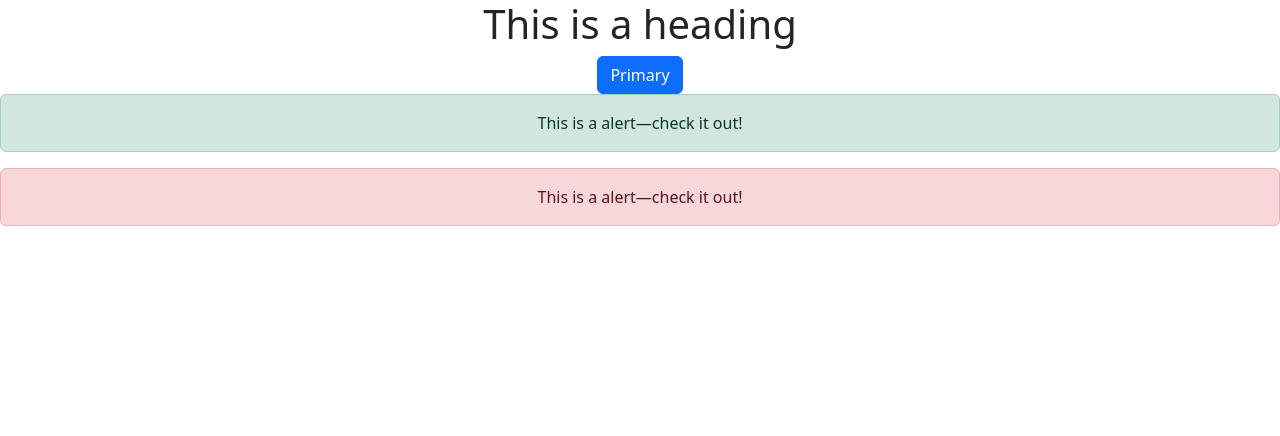
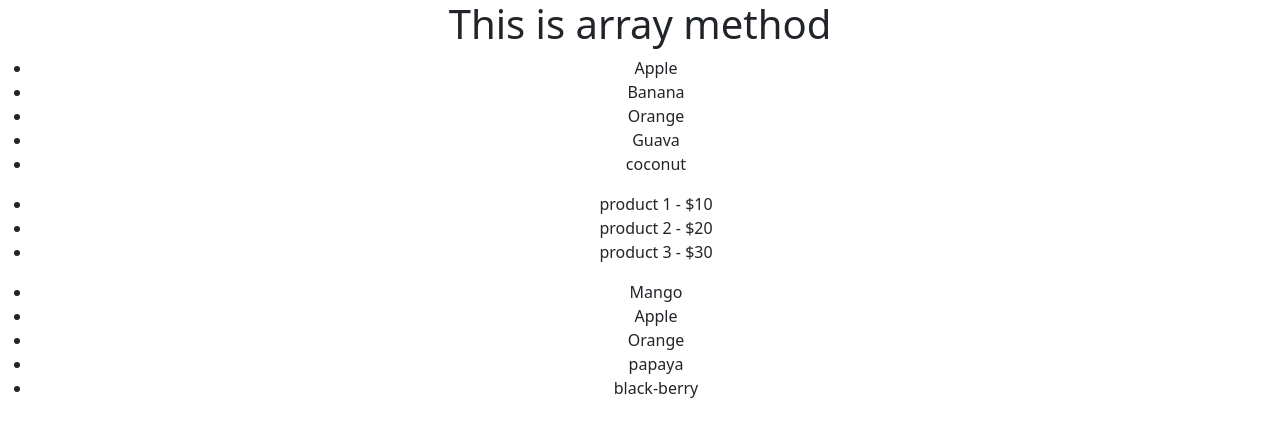
Before and after one commit to saikatghosh3/React-Practice, a React (Create React App) app in the folder my-app/: page / in a window 1280 px wide. Shown: the top 436 px of the page. Built offline with nearby package versions, Linux system fonts and the light colour scheme.

Commit message:
learning

```diff
--- a/my-app/src/App.js
+++ b/my-app/src/App.js
@@ -6,6 +6,7 @@ import Newtask from './Newtask';
 import Something from './Something';
 import Useeffect from './Useeffect';
 import Useeffect2 from './Useeffect2';
+import Array from './Array';
 
 
 
@@ -17,7 +18,8 @@ function App() {
    {/* <Useeffect />
    <Useeffect2/> */}
    {/* <Newtask/> */}
-   <Bootstrap />
+   {/* <Bootstrap /> */}
+   <Array/>
 
     </div>
   );
--- /dev/null
+++ b/my-app/src/Array.js
@@ -0,0 +1,56 @@
+import React from 'react'
+
+const Array = () => {
+
+    // for Example 1
+const names = ["Apple","Banana","Orange","Guava","coconut"];
+
+  // For Example 2 it is in this format because data will come from api format.
+  const products = [
+    {
+    id:1,
+    name:"product 1",
+    price:10,
+  },
+    {
+    id:2,
+    name:"product 2",
+    price:20,
+  },
+    {
+    id:3,
+    name:"product 3",
+    price:30,
+  },
+];
+
+// Example 3
+const Fruits =["Mango","Apple","Orange","papaya","black-berry"];
+const FruitItems = Fruits.map((fruit, index)=> <li key={index}>{fruit}</li>);
+
+return (
+
+    <div  className='Array'>
+     <h1>This is array method</h1>
+
+
+     {/* Example1  */}
+     <ul>
+        {names.map((name,index)=>(
+            <li key={index}>{name}</li>
+        ))}
+     </ul>
+     {/* Example 2 */}
+      <ul>
+        {products.map((product)=>(
+            <li key={product.id}>{product.name} - ${product.price}</li>
+        ))}
+      </ul>
+
+      {/* Example 3 */}
+      <ul>{FruitItems}</ul>
+    </div>
+  )
+}
+
+export default Array
```
